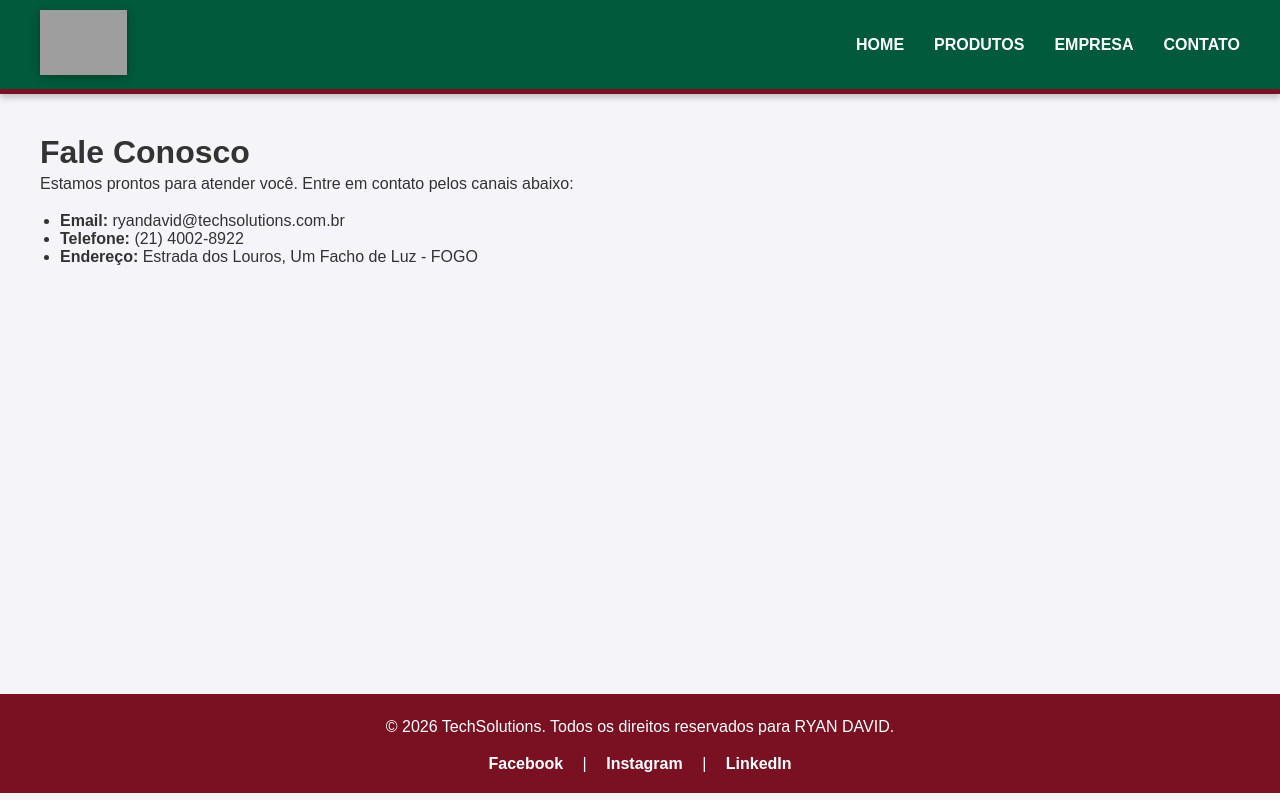
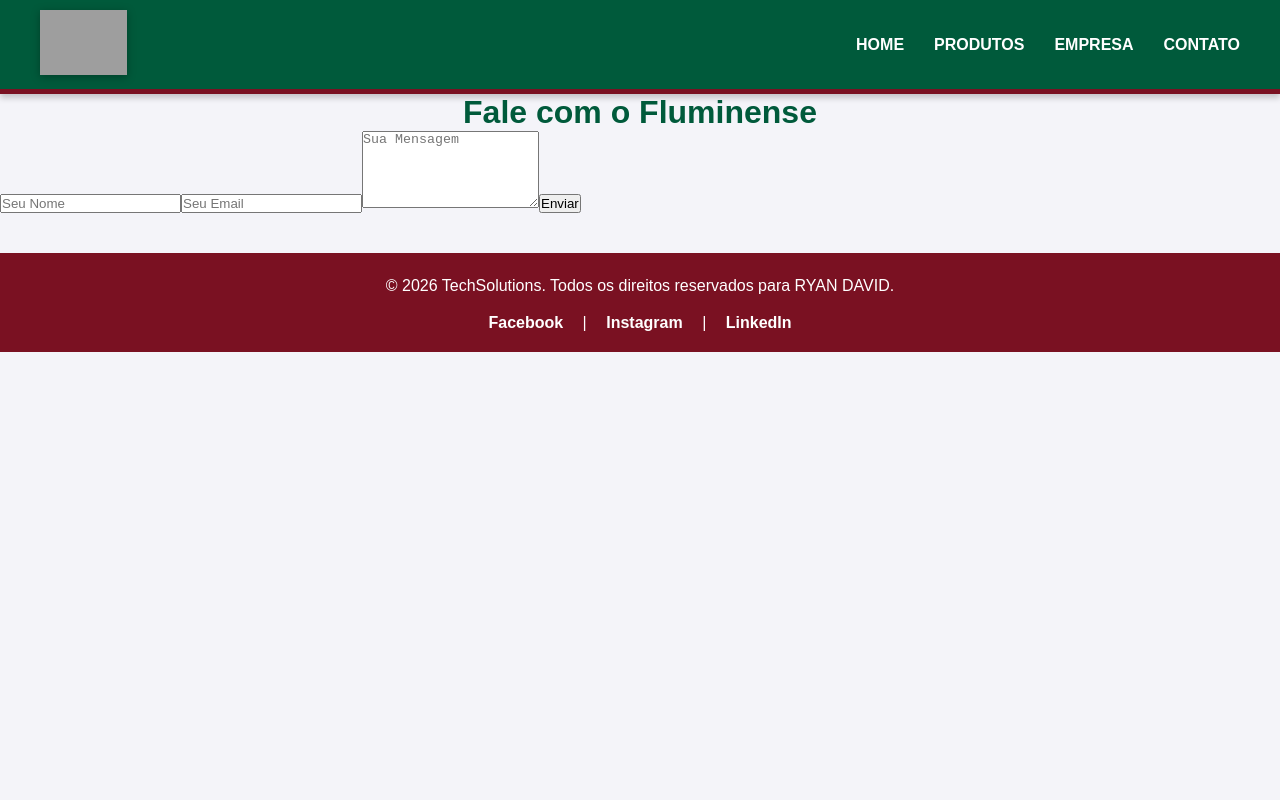
Before and after one commit to RyanDavid-RJ/RyanDavid_Exercicio_06-03-2026, a React (Vite) app: page /contato in a window 1280 px wide. Built offline with nearby package versions, Linux system fonts and the light colour scheme; grey boxes are pictures that could not be loaded.

Commit message:
Atualizar o Contato.jsx

```diff
--- a/src/pages/Contato.jsx
+++ b/src/pages/Contato.jsx
@@ -1,13 +1,39 @@
+import { useState } from 'react';
+
 function Contato() {
+  const [nome, setNome] = useState('');
+  const [email, setEmail] = useState('');
+  const [mensagem, setMensagem] = useState('');
+
+  function enviarFormulario(e) {
+    e.preventDefault();
+    alert('Obrigado pelo contato, Saudações Tricolores!');
+  }
+
   return (
-    <div className="page-container">
-      <h1>Fale Conosco</h1>
-      <p>Estamos prontos para atender você. Entre em contato pelos canais abaixo:</p>
-      <ul>
-        <li><strong>Email:</strong> ryandavid@techsolutions.com.br</li>
-        <li><strong>Telefone:</strong> (21) 4002-8922</li>
-        <li><strong>Endereço:</strong> Estrada dos Louros, Um Facho de Luz - FOGO</li>
-      </ul>
+    <div className="container">
+      <h1 style={{ color: '#005a3b', textAlign: 'center' }}>Fale com o Fluminense</h1>
+      <form onSubmit={enviarFormulario} className="form">
+        <input
+          type="text"
+          placeholder="Seu Nome"
+          onChange={(e) => setNome(e.target.value)}
+          required
+        />
+        <input
+          type="email"
+          placeholder="Seu Email"
+          onChange={(e) => setEmail(e.target.value)}
+          required
+        />
+        <textarea
+          placeholder="Sua Mensagem"
+          onChange={(e) => setMensagem(e.target.value)}
+          required
+          rows="5"
+        />
+        <button type="submit">Enviar</button>
+      </form>
     </div>
   );
 }
```
